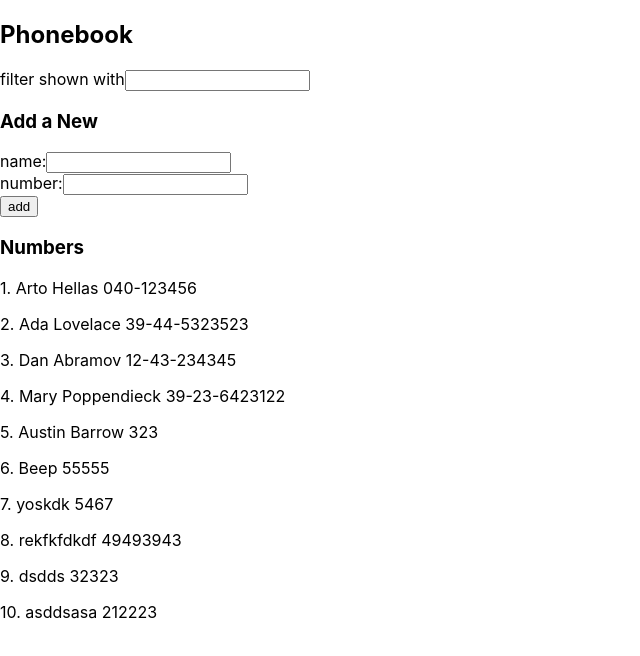
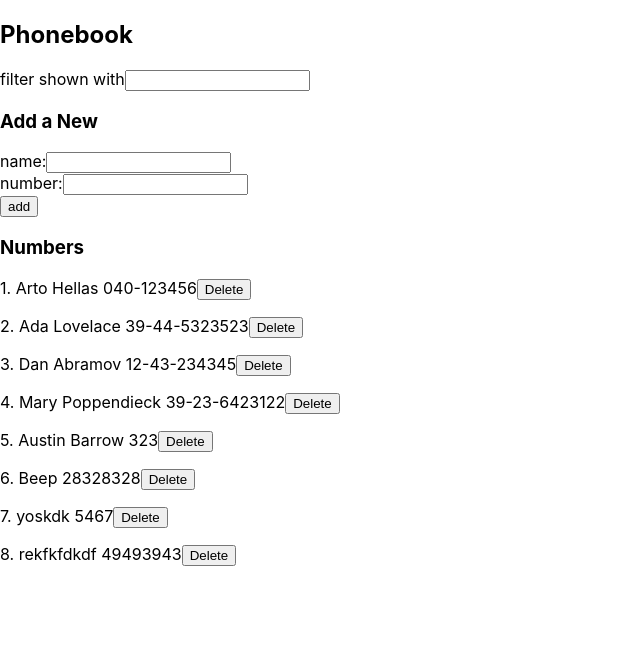
Before and after one commit to austinjbarrow2000/FSO, a React (Create React App) app in the folder part2/phonebook/: page / in a window 1280 px wide. Shown: the top 656 px of the page, without its empty margins (0-640 px from the left). Built offline with nearby package versions, Linux system fonts and the light colour scheme; data requests are answered from the project's data file.

Commit message:
Add deletion and update of persons

```diff
--- a/part2/phonebook/db.json
+++ b/part2/phonebook/db.json
@@ -27,7 +27,7 @@
     },
     {
       "name": "Beep",
-      "number": "55555",
+      "number": "28328328",
       "id": 6
     },
     {
@@ -39,16 +39,6 @@
       "name": "rekfkfdkdf",
       "number": "49493943",
       "id": 8
-    },
-    {
-      "name": "dsdds",
-      "number": "32323",
-      "id": 9
-    },
-    {
-      "name": "asddsasa",
-      "number": "212223",
-      "id": 10
     }
   ]
 }
--- a/part2/phonebook/src/App.js
+++ b/part2/phonebook/src/App.js
@@ -32,11 +32,22 @@ const App = () => {
       setNewNumber('')
 
     } else{
-      alert(`${newName} is already in the phonebook.`)
+      // alert(`${newName} is already in the phonebook.`)
+      if( window.confirm(`${newName} is already in the phonebook, replace the phone number with the new one?`)) {
+        updateNumber({...persons.find(person => person.name === newName), number: newNumber})
+      }
     }
 
     console.log(filter)
 
+  }
+
+  const updateNumber = (updatingPerson) => {
+    personsService
+      .updatePerson(updatingPerson.id, updatingPerson)
+      .then(updatedPerson => {
+        setPersons(persons.map(person => person.id !== updatingPerson.id ? person : updatedPerson))
+      })
   }
 
   const handleNameChange = (event) => {
@@ -59,6 +70,20 @@ const App = () => {
       })
   },[]);
 
+  const deletePerson = (id) => {
+
+    console.log(`delete ${id}person`)
+    if(window.confirm(`Are your sure you want to delete ${persons.find(person => person.id === id).name}`)) {
+      personsService
+      .deletePerson(id)
+      .then(deletedPerson => {
+        setPersons(persons.filter(person => person.id !== id))
+      })
+    }
+  }
+
+
+
 
   return (
     <div>
@@ -68,7 +93,7 @@ const App = () => {
       <PersonForm onSubmit={addPerson} nameValue = {newName} nameChange={handleNameChange}
         numberValue = {newNumber} numberChange={handleNumberChange}/>
       <h3>Numbers</h3>
-      <Persons personsToShow = {personsToShow} />
+      <Persons personsToShow = {personsToShow} deletePerson = {deletePerson}/>
     </div>
   )
 }
--- a/part2/phonebook/src/Components/Persons.js
+++ b/part2/phonebook/src/Components/Persons.js
@@ -1,10 +1,12 @@
 import React from 'react'
 
-const Persons = ({personsToShow}) => {
+const Persons = ({personsToShow, deletePerson}) => {
     return (
         <div>
-            {personsToShow.map(person =>
-                <p key = {person.name}>{person.id}. {person.name} {person.number}</p>
+            {personsToShow.map((person,i) =>
+                    <p key = {person.name}>{person.id}. {person.name} {person.number}
+                        <button onClick={() => deletePerson(person.id)}>Delete</button>
+                    </p>
             )}
         </div>
     )
--- a/part2/phonebook/src/services/persons.js
+++ b/part2/phonebook/src/services/persons.js
@@ -17,4 +17,9 @@ const updatePerson = (id, person) => {
     return request.then(response => response.data)
 }
 
-export default {getPersons, createPerson, updatePerson}
+const deletePerson = (id) => {
+    const request = axios.delete(`${baseURL}/${id}`)
+    return request.then(response => response.data)
+}
+
+export default {getPersons, createPerson, updatePerson, deletePerson}
```
